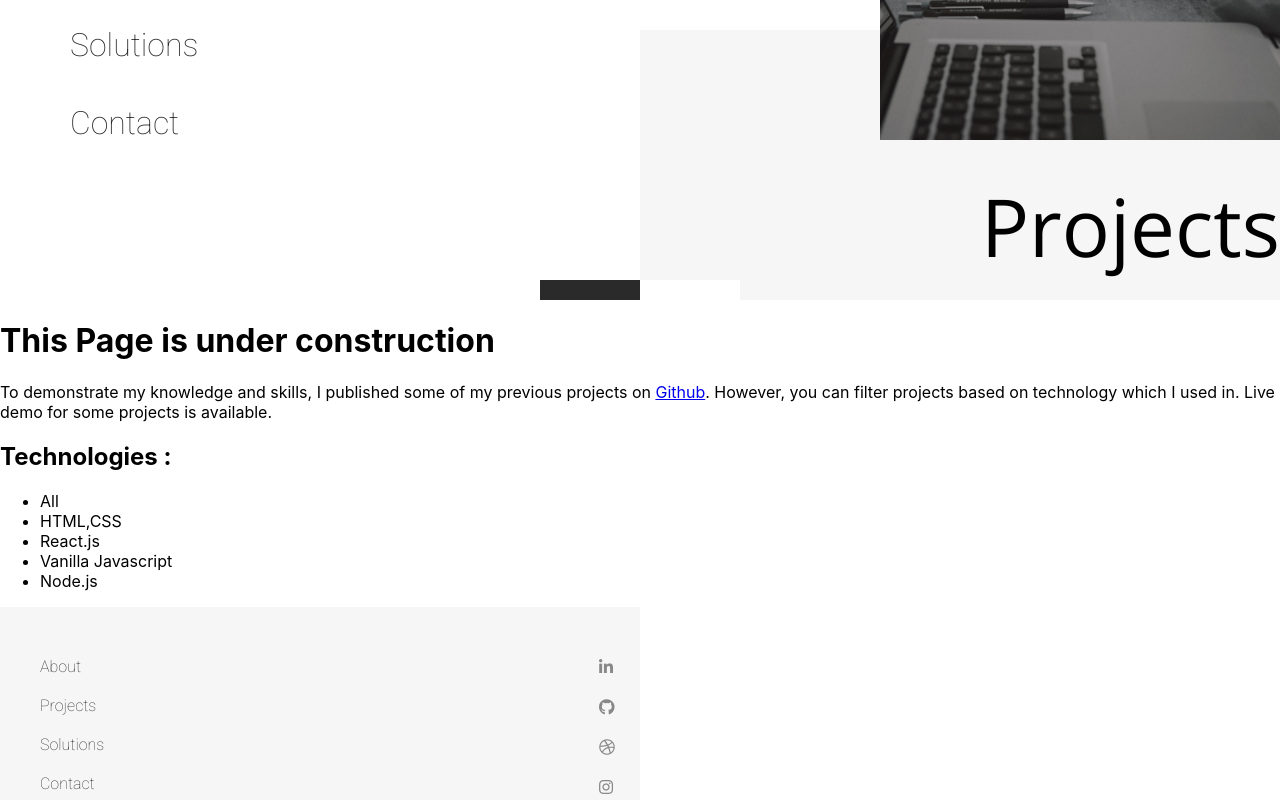
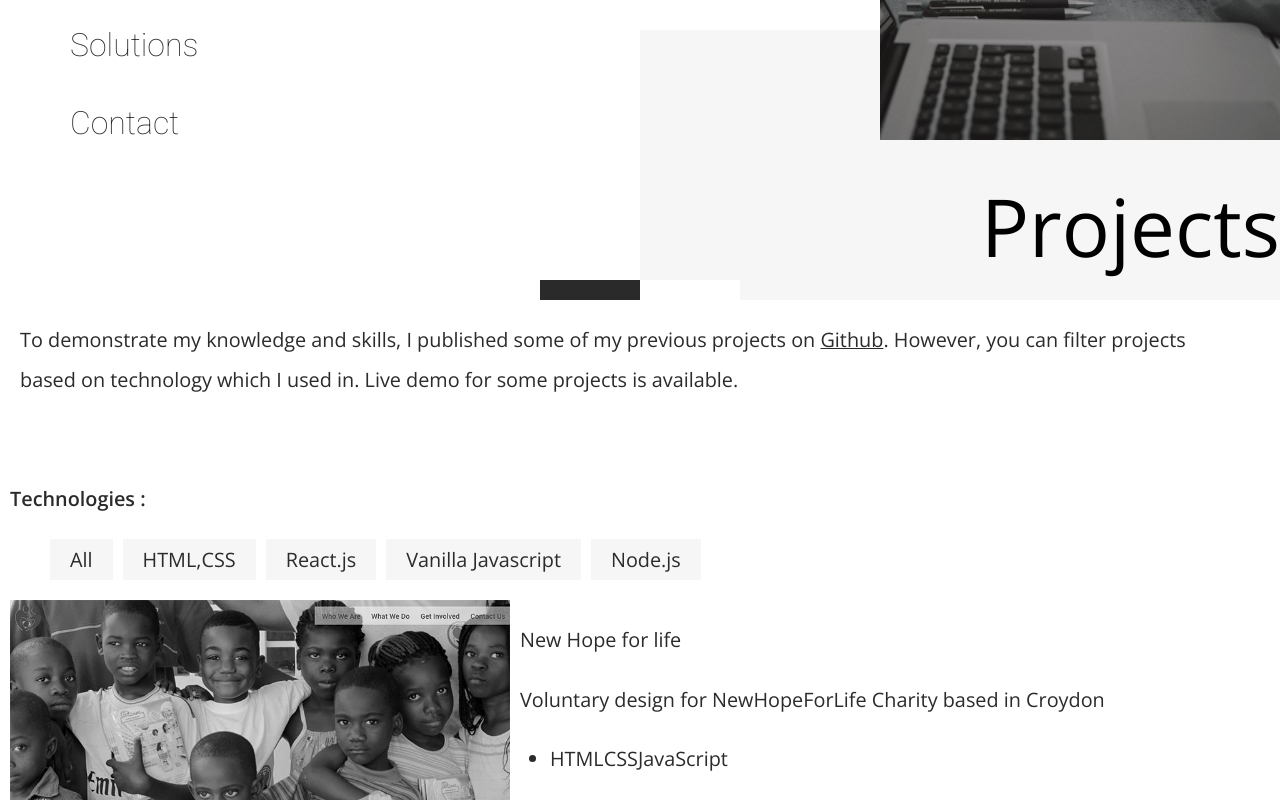
Before and after one commit to babakjahangiri/babak.uk, a React (Create React App) app: page /projects in a window 1280 px wide. Shown: the part 300-1100 px from the top of the page. Built offline with nearby package versions, Linux system fonts and the light colour scheme.

Commit message:
make the scafolding of projects page

```diff
--- a/src/Pages/ProjectsPage/index.jsx
+++ b/src/Pages/ProjectsPage/index.jsx
@@ -1,12 +1,12 @@
 import React from 'react'
-import { Header } from './../../components'
+import { Header, Projects } from './../../components'
 
 const ProjectsPage = () => {
     return (
         <React.Fragment>
             <Header />
-            <h1>This Page is under construction</h1>
-            <div>
+
+            <div className="full-section">
                 <p>
                     {' '}
                     To demonstrate my knowledge and skills, I published some of
@@ -16,15 +16,8 @@ const ProjectsPage = () => {
                     used in. Live demo for some projects is available.
                 </p>
             </div>
-            <div>
-                <h2>Technologies :</h2>
-                <ul>
-                    <li>All</li>
-                    <li>HTML,CSS</li>
-                    <li>React.js</li>
-                    <li>Vanilla Javascript</li>
-                    <li>Node.js</li>
-                </ul>
+            <div className="full-section">
+                <Projects />
             </div>
         </React.Fragment>
     )
--- /dev/null
+++ b/src/components/Projects/FilterProjects.jsx
@@ -0,0 +1,15 @@
+import React from 'react'
+
+const FilterProjects = ({ tags, handleTagsRemove, handleSetClear }) => {
+    return (
+        <ul className="filter-projects">
+            <li key="">All</li>
+            <li>HTML,CSS</li>
+            <li>React.js</li>
+            <li>Vanilla Javascript</li>
+            <li>Node.js</li>
+        </ul>
+    )
+}
+
+export default FilterProjects
--- /dev/null
+++ b/src/components/Projects/Project.jsx
@@ -0,0 +1,30 @@
+import React from 'react'
+
+const Project = ({ project }) => {
+    return (
+        <article className="project-row">
+            <div>
+                <img
+                    src={project.image}
+                    alt={project.name}
+                    class="project-image"
+                />
+            </div>
+            <div className="project-info">
+                <div>
+                    <p className="project-name">{project.name}</p>
+                    <p className="project-name">{project.desc}</p>
+                    <ul className="project-technologies">
+                        <li>{project.technologies}</li>
+                    </ul>
+                </div>
+                <div className="project-urls">
+                    <p></p>
+                    <p></p>
+                </div>
+            </div>
+        </article>
+    )
+}
+
+export default Project
--- /dev/null
+++ b/src/components/Projects/ProjectsList.jsx
@@ -0,0 +1,14 @@
+import React from 'react'
+import Project from './Project'
+
+const ProjectsList = ({ projectsData }) => {
+    return (
+        <div className="projects-list">
+            {projectsData.map((project) => (
+                <Project key={project.id} project={project} />
+            ))}
+        </div>
+    )
+}
+
+export default ProjectsList
--- /dev/null
+++ b/src/components/Projects/index.jsx
@@ -0,0 +1,17 @@
+import React from 'react'
+import FilterProjects from './FilterProjects'
+import ProjectsList from './ProjectsList'
+import projectsData from './../../data/projects.json'
+import './../../components/Projects/projects.scss'
+
+const Projects = () => {
+    return (
+        <section className="projects-container">
+            <h3 className="s-title">Technologies :</h3>
+            <FilterProjects />
+            <ProjectsList projectsData={projectsData} />
+        </section>
+    )
+}
+
+export default Projects
--- /dev/null
+++ b/src/components/Projects/projects.scss
@@ -0,0 +1,71 @@
+@import '../../scss/_variables';
+
+.filter-projects {
+    list-style: none;
+    display: flex;
+    flex-direction: row;
+
+    li {
+        margin-right: 10px;
+        padding: 1px 20px;
+        background-color: $secondary-color;
+        font-weight: 500;
+
+        &:hover {
+            background-color: $hero-fontcolor;
+            color: white;
+            cursor: pointer;
+        }
+    }
+}
+
+.projects-list {
+    display: flex;
+    flex-direction: column;
+}
+
+.project-row {
+    display: flex;
+    flex-direction: column;
+    justify-content: center;
+
+    :nth-child(2) {
+        width: 100%;
+        text-align: left;
+    }
+}
+
+.project-image {
+    width: 100%;
+    height: auto;
+    -webkit-filter: grayscale(100%); /* Safari 6.0 - 9.0 */
+    filter: grayscale(100%);
+    margin: 0 auto;
+
+    &:hover {
+        cursor: pointer;
+        -webkit-filter: none;
+        fill: none;
+    }
+    &:focus {
+        cursor: pointer;
+        -webkit-filter: none;
+        fill: none;
+    }
+}
+
+@media only screen and (min-width: 768px) {
+    .project-row {
+        display: flex;
+        flex-direction: row;
+    }
+    .project-image {
+        width: 400px;
+    }
+}
+
+@media only screen and (min-width: 992px) {
+    .project-image {
+        width: 500px;
+    }
+}
--- a/src/components/index.jsx
+++ b/src/components/index.jsx
@@ -8,3 +8,4 @@ export { default as Footer } from './Footer'
 export { default as OverlayMenu } from './OverlayMenu'
 export { default as BurgerIcon } from './BurgerIcon'
 export { default as Solutions } from './Solutions'
+export { default as Projects } from './Projects'
```
